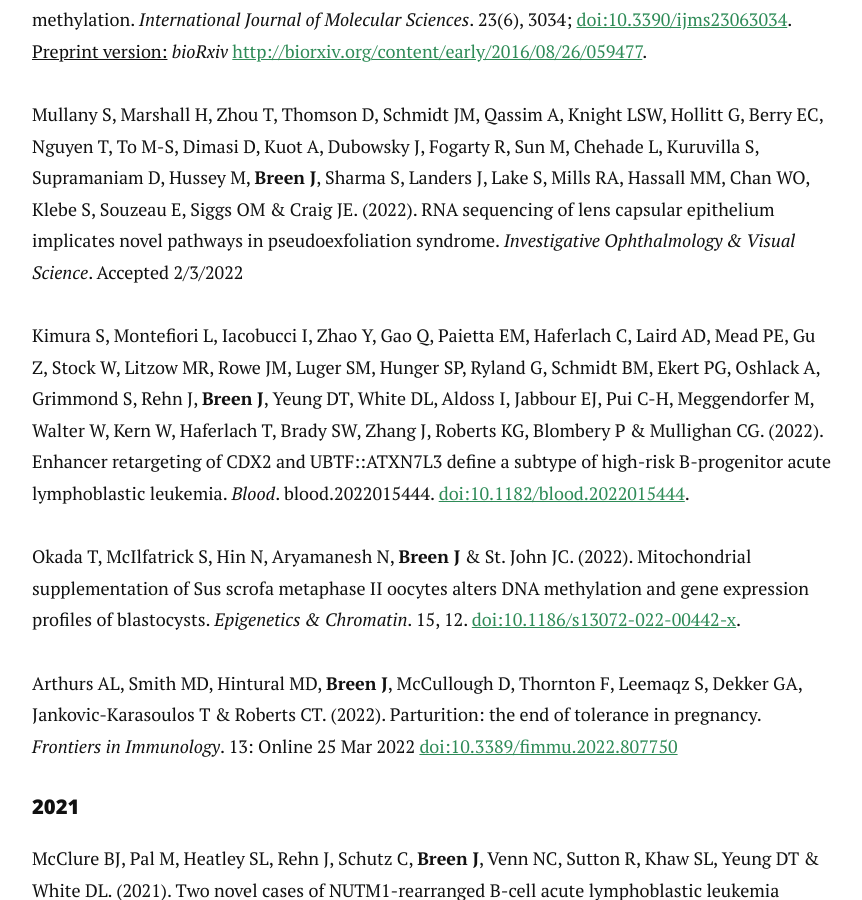
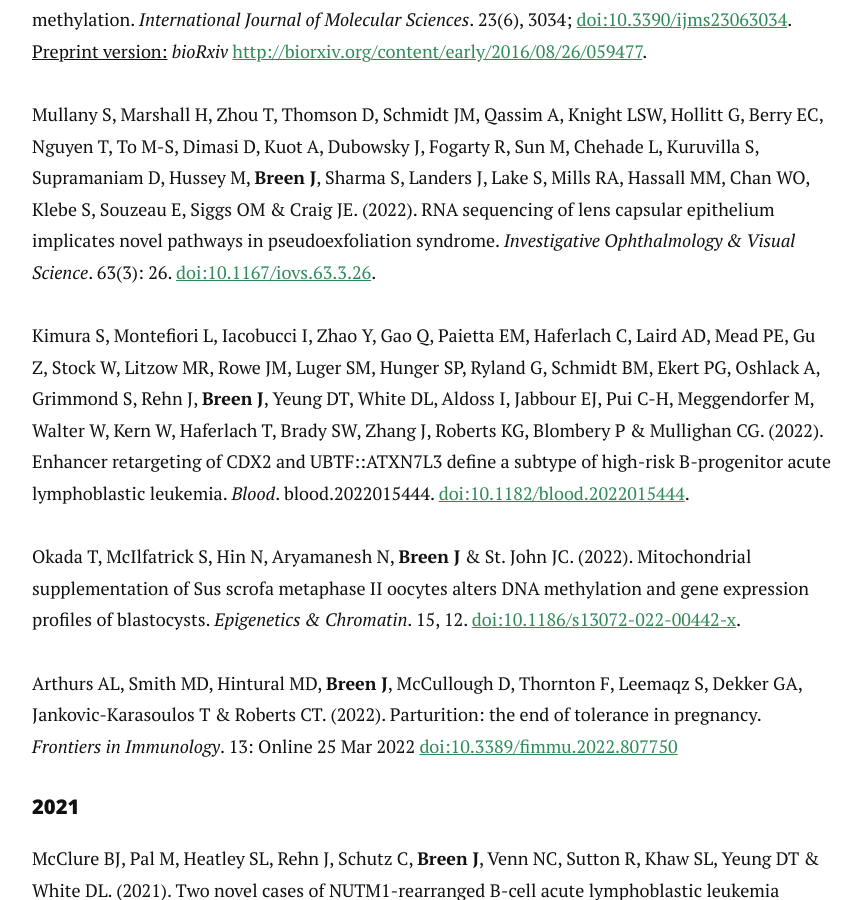
Before and after one commit to jimmybgammyknee/jimmybgammyknee.github.io, a Jekyll site: the page built from cv.md, in a window 1280 px wide and 900 px high, scrolled down 2958 px. Shown: the whole window, without its empty margins (208-1070 px from the left). Built offline with Jekyll 4.4.1, drawn with Linux system fonts in a browser that asks for light colours; nearby versions of some CDN libraries.

Commit message:
Update cv.md

```diff
--- a/cv.md
+++ b/cv.md
@@ -82,7 +82,7 @@ Bogias KJ, Pederson SM, Leemaqz S, Smith MD, McAninch D, Jankovic-Karasoulos T,
 **Breen J**, Mur LAJ, Sivakumaran A, Akinyemi A, Wilkinson MJ & Rodriguez Lopez CM. (2022). *Botrytis cinerea* loss and restoration of virulence during in vitro culture follows flux in global DNA methylation. _International Journal of Molecular Sciences_. 23(6), 3034; [doi:10.3390/ijms23063034](https://doi.org/10.3390/ijms23063034).
 <u>Preprint version:</u> *bioRxiv* [http://biorxiv.org/content/early/2016/08/26/059477](http://biorxiv.org/content/early/2016/08/26/059477).
 
-Mullany S, Marshall H, Zhou T, Thomson D, Schmidt JM, Qassim A, Knight LSW, Hollitt G, Berry EC, Nguyen T, To M-S, Dimasi D, Kuot A, Dubowsky J, Fogarty R, Sun M, Chehade L, Kuruvilla S, Supramaniam D, Hussey M, **Breen J**, Sharma S, Landers J, Lake S, Mills RA, Hassall MM, Chan WO, Klebe S, Souzeau E, Siggs OM & Craig JE. (2022). RNA sequencing of lens capsular epithelium implicates novel pathways in pseudoexfoliation syndrome. _Investigative Ophthalmology & Visual Science_. Accepted 2/3/2022
+Mullany S, Marshall H, Zhou T, Thomson D, Schmidt JM, Qassim A, Knight LSW, Hollitt G, Berry EC, Nguyen T, To M-S, Dimasi D, Kuot A, Dubowsky J, Fogarty R, Sun M, Chehade L, Kuruvilla S, Supramaniam D, Hussey M, **Breen J**, Sharma S, Landers J, Lake S, Mills RA, Hassall MM, Chan WO, Klebe S, Souzeau E, Siggs OM & Craig JE. (2022). RNA sequencing of lens capsular epithelium implicates novel pathways in pseudoexfoliation syndrome. _Investigative Ophthalmology & Visual Science_. 63(3): 26. [doi:10.1167/iovs.63.3.26](https://doi.org/10.1167/iovs.63.3.26).
 
 Kimura S, Montefiori L, Iacobucci I, Zhao Y, Gao Q, Paietta EM, Haferlach C, Laird AD, Mead PE, Gu Z, Stock W, Litzow MR, Rowe JM, Luger SM, Hunger SP, Ryland G, Schmidt BM, Ekert PG, Oshlack A, Grimmond S, Rehn J, **Breen J**, Yeung DT, White DL, Aldoss I, Jabbour EJ, Pui C-H, Meggendorfer M, Walter W, Kern W, Haferlach T, Brady SW, Zhang J, Roberts KG, Blombery P & Mullighan CG. (2022). Enhancer retargeting of CDX2 and UBTF::ATXN7L3 define a subtype of high-risk B-progenitor acute lymphoblastic leukemia. _Blood_. blood.2022015444. [doi:10.1182/blood.2022015444](https://doi.org/10.1182/blood.2022015444).
 
```
